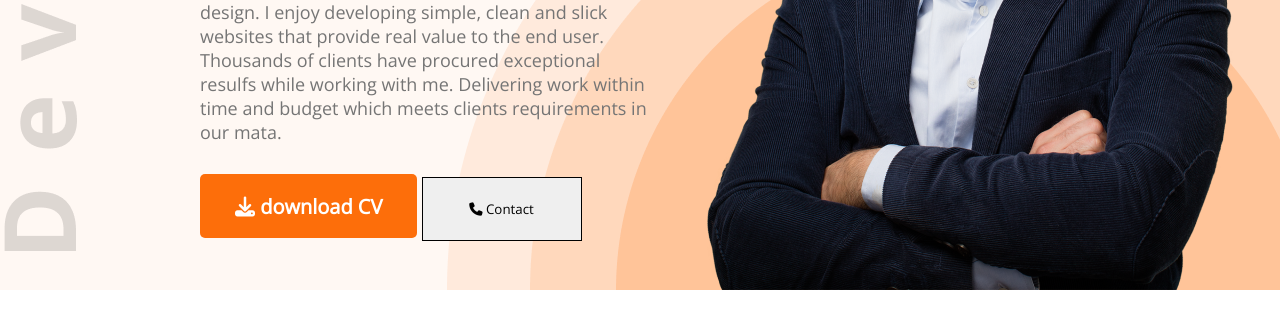
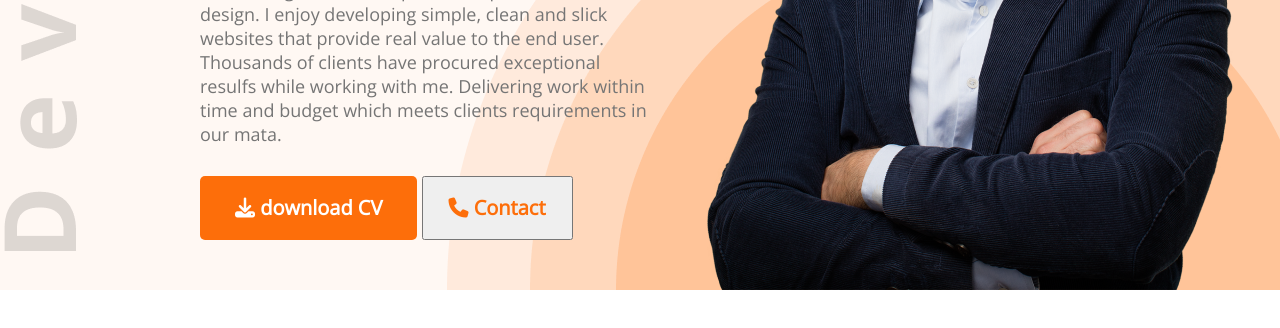
Before and after one commit to AJAmran/module--5, a plain HTML site: page index.html in a window 1280 px wide. Shown: the part 550-878 px from the top of the page. Drawn offline with nearby package versions, Linux system fonts and the light colour scheme.

Commit message:
8th commit

```diff
--- a/styles/portfolio.css
+++ b/styles/portfolio.css
@@ -50,9 +50,12 @@ nav li {
 }
 
 .ctn-primary {
-    width: 160px;
     height: 64px;
-    border: 1px solid;
+    font-weight: 700;
+    font-size: 20px;
+    border-radius: 5px solid #FD6E0A;
+    color: #FD6E0A;
+    padding:0 25px;
 }
 
 .resume-title {
```
